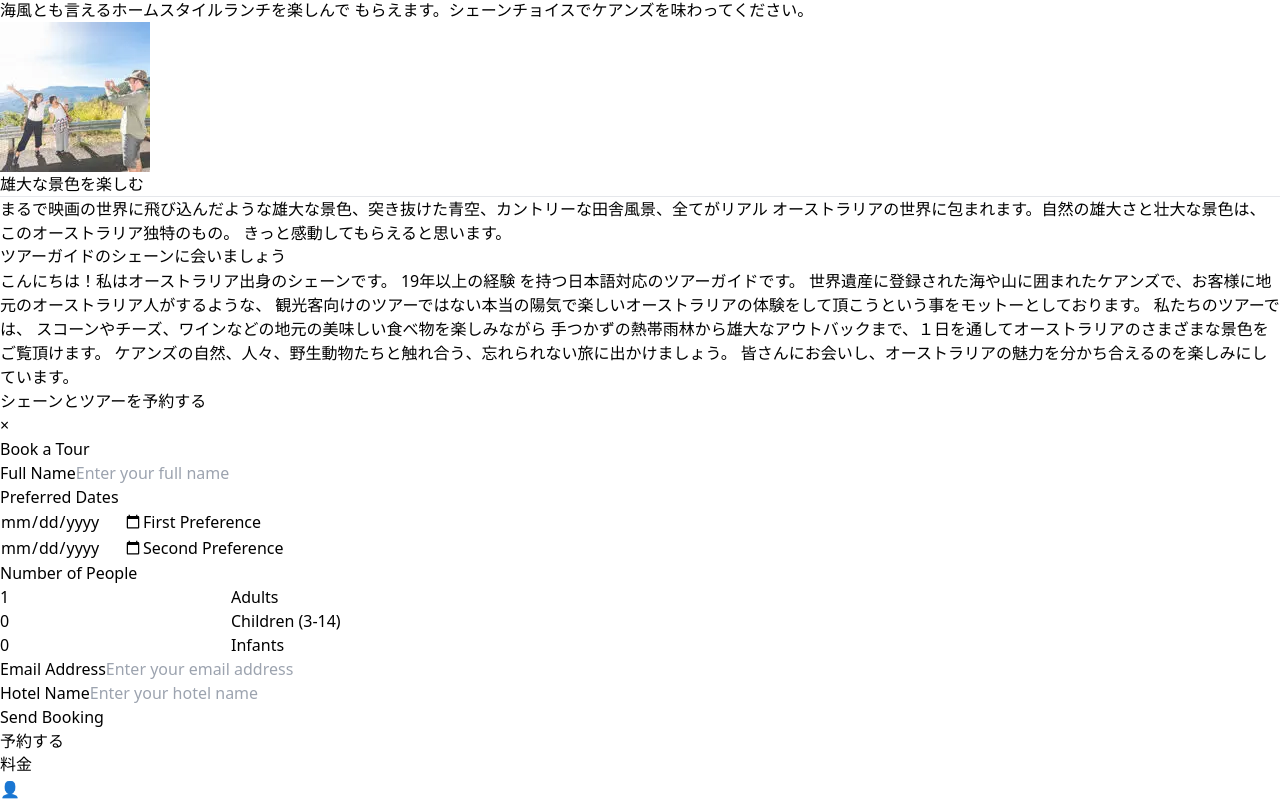
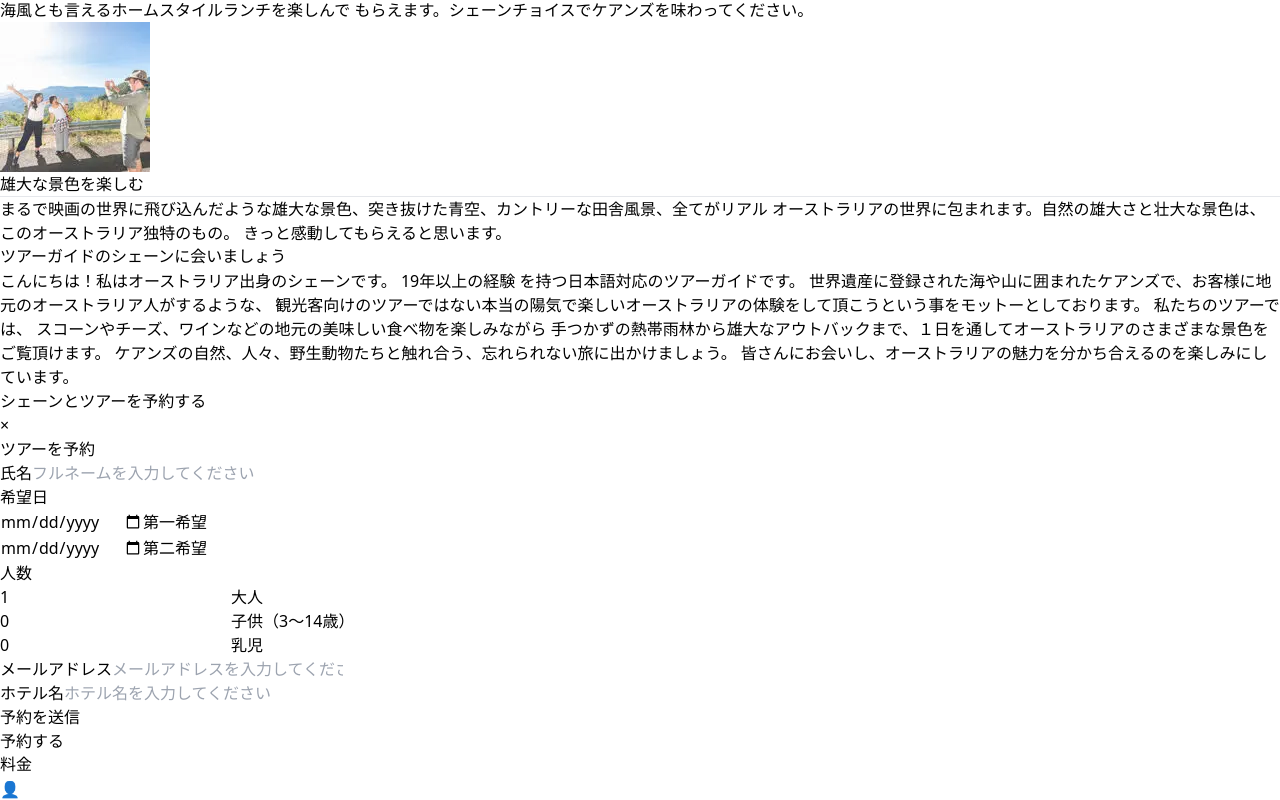
Before and after one commit to gpedrosad/bluetours, a Next.js app: page / in a window 1280 px wide. Both pictures are taken after a click on the button "シェーンとツアーを予約する". Shown: the part 1076-1876 px from the top of the page. Built offline with nearby package versions, Linux system fonts and the light colour scheme.

Commit message:
cambio a japones

```diff
--- a/src/components/BookTour.tsx
+++ b/src/components/BookTour.tsx
@@ -47,12 +47,12 @@ const BookTour: React.FC<BookTourProps> = ({ buttonText }) => {
         (result) => {
           console.log(result.text);
 
-          // 🔥 Evento de conversión solo al enviar exitosamente
+          // 🔥 成功時のコンバージョンイベントのみ
           if (typeof window !== 'undefined' && window.fbq) {
             window.fbq('track', 'Lead');
           }
 
-          alert('Your tour booking has been sent successfully!');
+          alert('ツアーの予約が正常に送信されました！');
           setIsOpen(false);
           setFormData({
             name: '',
@@ -67,7 +67,7 @@ const BookTour: React.FC<BookTourProps> = ({ buttonText }) => {
         },
         (error) => {
           console.error(error.text);
-          alert('Failed to send booking. Please try again.');
+          alert('予約の送信に失敗しました。再度お試しください。');
         }
       );
   };
@@ -87,18 +87,18 @@ const BookTour: React.FC<BookTourProps> = ({ buttonText }) => {
             <button
               onClick={() => setIsOpen(false)}
               className="absolute top-4 right-4 text-gray-500 hover:text-gray-700 text-3xl"
-              aria-label="Close modal"
+              aria-label="モーダルを閉じる"
             >
               &times;
             </button>
 
-            <h2 className="text-2xl font-bold mb-6 text-center">Book a Tour</h2>
+            <h2 className="text-2xl font-bold mb-6 text-center">ツアーを予約</h2>
 
             <form onSubmit={handleSubmit} className="space-y-6">
-              {/* Name */}
+              {/* 氏名 */}
               <div>
                 <label htmlFor="name" className="block text-sm font-medium text-gray-700">
-                  Full Name
+                  氏名
                 </label>
                 <input
                   type="text"
@@ -108,13 +108,13 @@ const BookTour: React.FC<BookTourProps> = ({ buttonText }) => {
                   value={formData.name}
                   onChange={handleChange}
                   className="mt-1 block w-full border border-gray-300 rounded-md shadow-sm p-3"
-                  placeholder="Enter your full name"
+                  placeholder="フルネームを入力してください"
                 />
               </div>
 
-              {/* Preferred Dates */}
+              {/* 希望日 */}
               <div>
-                <label className="block text-sm font-medium text-gray-700">Preferred Dates</label>
+                <label className="block text-sm font-medium text-gray-700">希望日</label>
                 <div className="flex space-x-4 mt-2">
                   <div className="flex-1">
                     <input
@@ -126,7 +126,7 @@ const BookTour: React.FC<BookTourProps> = ({ buttonText }) => {
                       onChange={handleChange}
                       className="block w-full border border-gray-300 rounded-md shadow-sm p-3"
                     />
-                    <span className="text-xs text-gray-500">First Preference</span>
+                    <span className="text-xs text-gray-500">第一希望</span>
                   </div>
                   <div className="flex-1">
                     <input
@@ -137,14 +137,14 @@ const BookTour: React.FC<BookTourProps> = ({ buttonText }) => {
                       onChange={handleChange}
                       className="block w-full border border-gray-300 rounded-md shadow-sm p-3"
                     />
-                    <span className="text-xs text-gray-500">Second Preference</span>
+                    <span className="text-xs text-gray-500">第二希望</span>
                   </div>
                 </div>
               </div>
 
-              {/* Group Size */}
+              {/* グループ人数 */}
               <div>
-                <label className="block text-sm font-medium text-gray-700">Number of People</label>
+                <label className="block text-sm font-medium text-gray-700">人数</label>
                 <div className="grid grid-cols-3 gap-6 mt-2">
                   <div>
                     <input
@@ -157,7 +157,7 @@ const BookTour: React.FC<BookTourProps> = ({ buttonText }) => {
                       onChange={handleChange}
                       className="block w-full border border-gray-300 rounded-md shadow-sm p-3"
                     />
-                    <span className="text-xs text-gray-500">Adults</span>
+                    <span className="text-xs text-gray-500">大人</span>
                   </div>
                   <div>
                     <input
@@ -169,7 +169,7 @@ const BookTour: React.FC<BookTourProps> = ({ buttonText }) => {
                       onChange={handleChange}
                       className="block w-full border border-gray-300 rounded-md shadow-sm p-3"
                     />
-                    <span className="text-xs text-gray-500">Children (3-14)</span>
+                    <span className="text-xs text-gray-500">子供（3～14歳）</span>
                   </div>
                   <div>
                     <input
@@ -181,15 +181,15 @@ const BookTour: React.FC<BookTourProps> = ({ buttonText }) => {
                       onChange={handleChange}
                       className="block w-full border border-gray-300 rounded-md shadow-sm p-3"
                     />
-                    <span className="text-xs text-gray-500">Infants</span>
+                    <span className="text-xs text-gray-500">乳児</span>
                   </div>
                 </div>
               </div>
 
-              {/* Email */}
+              {/* メールアドレス */}
               <div>
                 <label htmlFor="email" className="block text-sm font-medium text-gray-700">
-                  Email Address
+                  メールアドレス
                 </label>
                 <input
                   type="email"
@@ -199,13 +199,13 @@ const BookTour: React.FC<BookTourProps> = ({ buttonText }) => {
                   value={formData.email}
                   onChange={handleChange}
                   className="mt-1 block w-full border border-gray-300 rounded-md shadow-sm p-3"
-                  placeholder="Enter your email address"
+                  placeholder="メールアドレスを入力してください"
                 />
               </div>
 
-              {/* Hotel */}
+              {/* ホテル名 */}
               <div>
-                <label htmlFor="hotel" className="block text-sm font-medium text-gray-700">Hotel Name</label>
+                <label htmlFor="hotel" className="block text-sm font-medium text-gray-700">ホテル名</label>
                 <input
                   type="text"
                   id="hotel"
@@ -214,17 +214,17 @@ const BookTour: React.FC<BookTourProps> = ({ buttonText }) => {
                   value={formData.hotel}
                   onChange={handleChange}
                   className="mt-1 block w-full border border-gray-300 rounded-md shadow-sm p-3"
-                  placeholder="Enter your hotel name"
+                  placeholder="ホテル名を入力してください"
                 />
               </div>
 
-              {/* Submit Button */}
+              {/* 送信ボタン */}
               <div className="flex justify-center">
                 <button
                   type="submit"
                   className="w-full md:w-1/2 px-6 py-3 bg-green-600 text-white font-semibold rounded-md hover:bg-green-700 transition duration-300 shadow-md"
                 >
-                  Send Booking
+                  予約を送信
                 </button>
               </div>
             </form>
```
